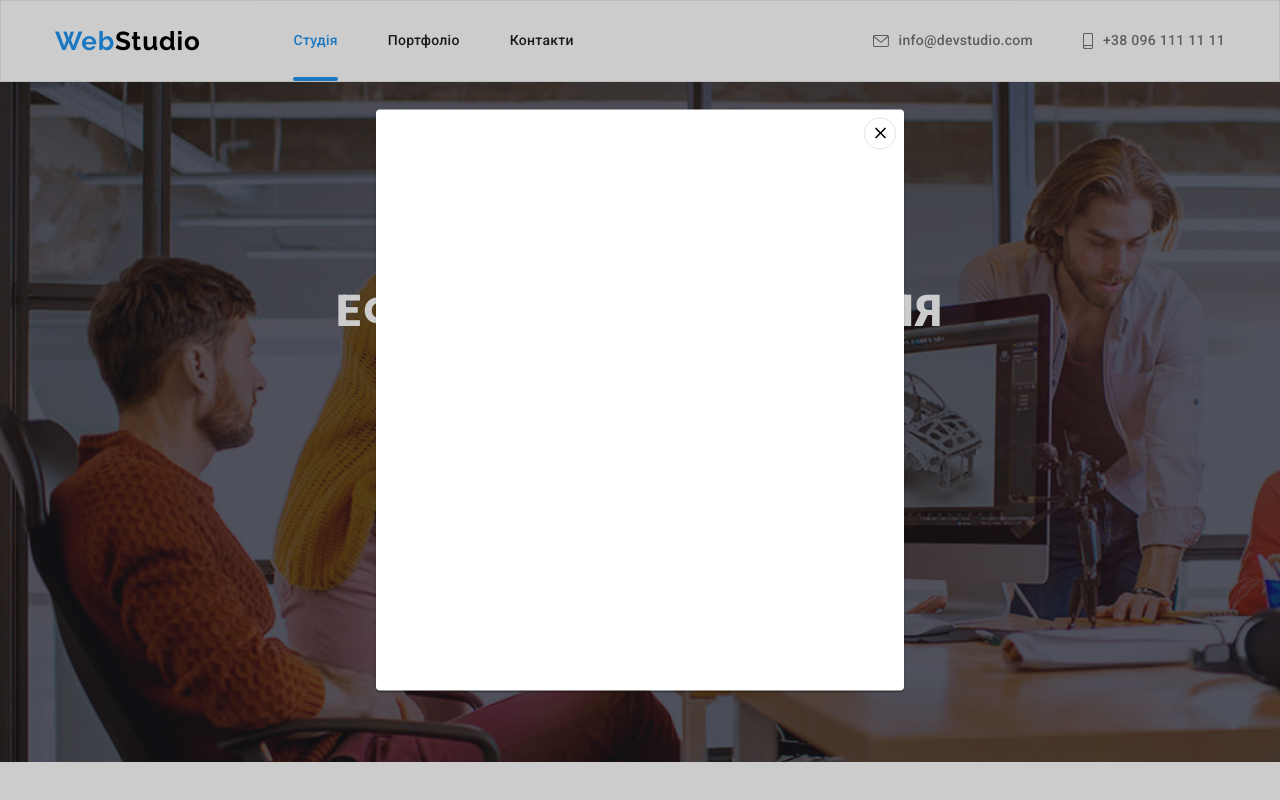
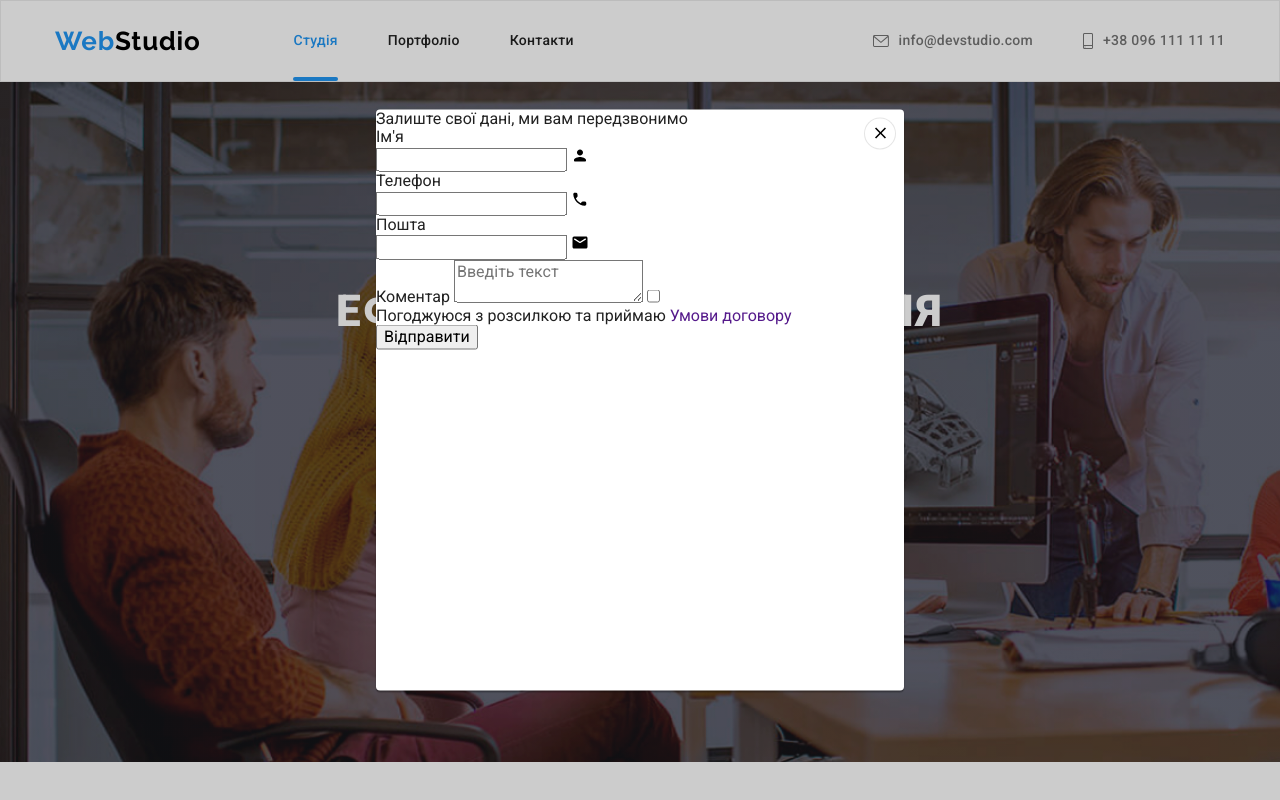
Before and after one commit to Burmikk/goit-markup-hw-06, a plain HTML site: page index.html in a window 1280 px wide. Both pictures are taken after a click on the button "Замовити послугу". Shown: the top 800 px of the page. Drawn offline with nearby package versions, Linux system fonts and the light colour scheme.

Commit message:
Update html

```diff
--- a/index.html
+++ b/index.html
@@ -438,6 +438,7 @@
     <!-- Футер -->
     <footer class="footer">
       <div class="footer-box container">
+        <!-- Contacts -->
         <div class="footer-contacts">
           <a href="./index.html" class="logo-accent footer"> Web<span class="logo">Studio</span></a>
           <address>
@@ -514,17 +515,78 @@
             </li>
           </ul>
         </div>
+        <!-- Subscription -->
+        <div class="subscription">
+          <strong class="subscription-title">Підпишіться на розсилку</strong>
+          <form class="subscription-form">
+            <input class="subscription-field" type="email" name="email" placeholder="E-mail" />
+            <div class="subscription-group">
+              <button class="subscription-btn" type="submit">
+                Підписатися
+                <svg class="subscription-send-icon" width="24" height="24">
+                  <use href="./images/icons.svg#icon-send"></use>
+                </svg>
+              </button>
+            </div>
+          </form>
+        </div>
       </div>
     </footer>
 
     <!-- Modal window -->
     <div class="backdrop is-hidden" data-modal>
       <div class="modal">
+        <!-- Button-close -->
         <button class="modal-btn" type="button" data-modal-close>
           <svg class="modal-close-icon" width="18" height="18">
             <use href="./images/icons.svg#icon-btn-close"></use>
           </svg>
         </button>
+
+        <!-- Modal form Name-->
+        <span class="modal-title">Залиште свої дані, ми вам передзвонимо</span>
+        <form class="modal-form" name="modal-form">
+          <label class="modal-form-lable" for="user-name">Ім'я</label>
+          <div class="modal-form-group">
+            <input class="modal-form-field" type="text" name="user_name" id="user-name" />
+            <svg class="modal-form-icon" width="18" height="18">
+              <use href="./images/icons.svg#icon-modal-name"></use>
+            </svg>
+          </div>
+          <!-- Form Phone number -->
+          <label class="modal-form-lable" for="user-phone-number">Телефон</label>
+          <div class="modal-form-group">
+            <input class="modal-form-field" type="tel" name="user_phone" id="user-phone-number" />
+            <svg class="modal-form-icon" width="18" height="18">
+              <use href="./images/icons.svg#icon-modal-phone"></use>
+            </svg>
+          </div>
+          <!-- Form Mail -->
+          <label class="modal-form-lable" for="user-email">Пошта</label>
+          <div class="modal-form-group">
+            <input class="modal-form-field" type="email" name="user_email" id="user-email" />
+            <svg class="modal-form-icon" width="18" height="18">
+              <use href="./images/icons.svg#icon-modal-email"></use>
+            </svg>
+          </div>
+          <!-- Text aria -->
+          <label class="modal-form-lable" for="comments">Коментар</label>
+          <textarea
+            class="textarea-comments"
+            name="comments"
+            id="comments"
+            placeholder="Введіть текст"
+          ></textarea>
+          <!-- Checkbox -->
+          <label class="checkbox-lable" for="comments">
+            <input class="checkbox" type="checkbox" id="comments" name="agreement" />
+            <p class="checkbox-text">
+              Погоджуюся з розсилкою та приймаю
+              <a class="checkbox-link" href="">Умови договору</a>
+            </p>
+          </label>
+          <button class="modal-form-btn" type="submit">Відправити</button>
+        </form>
       </div>
     </div>
 
```
Also changed, not shown: portfolio.html (+17 -0 lines).
